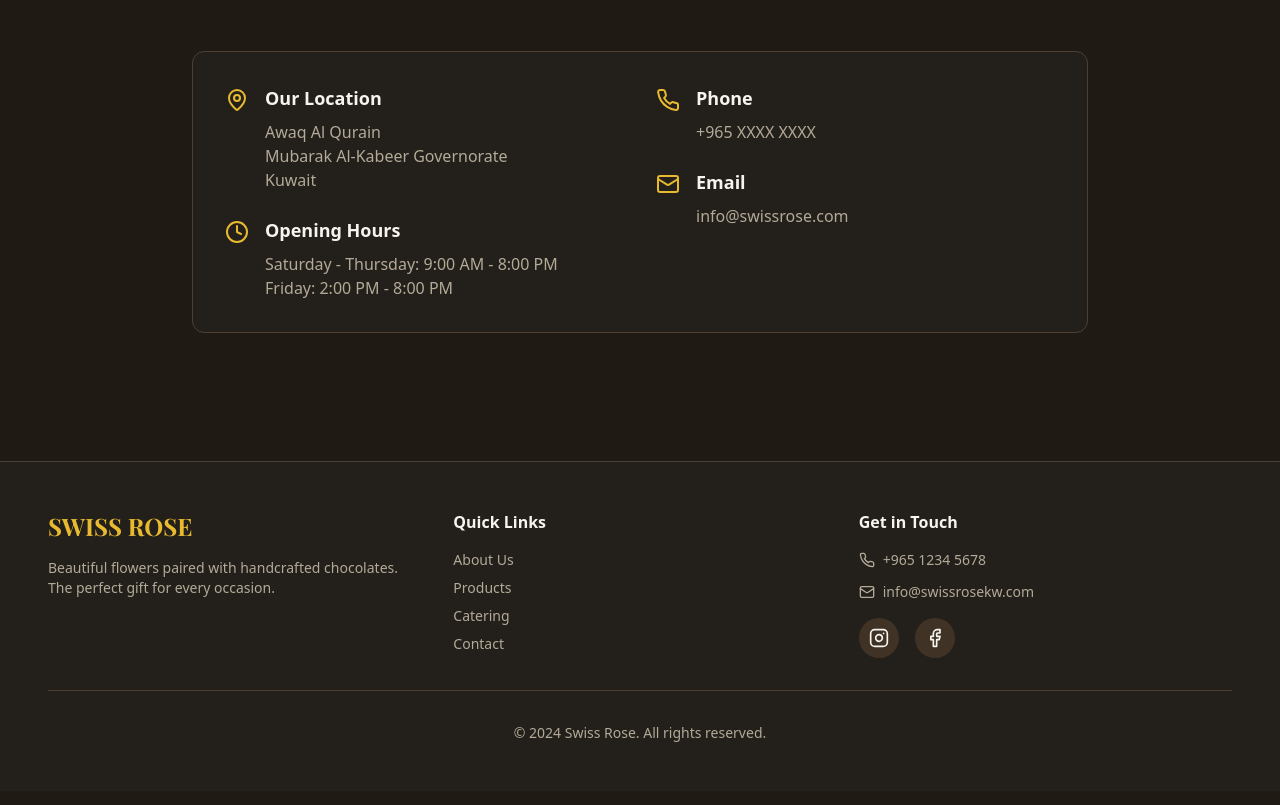
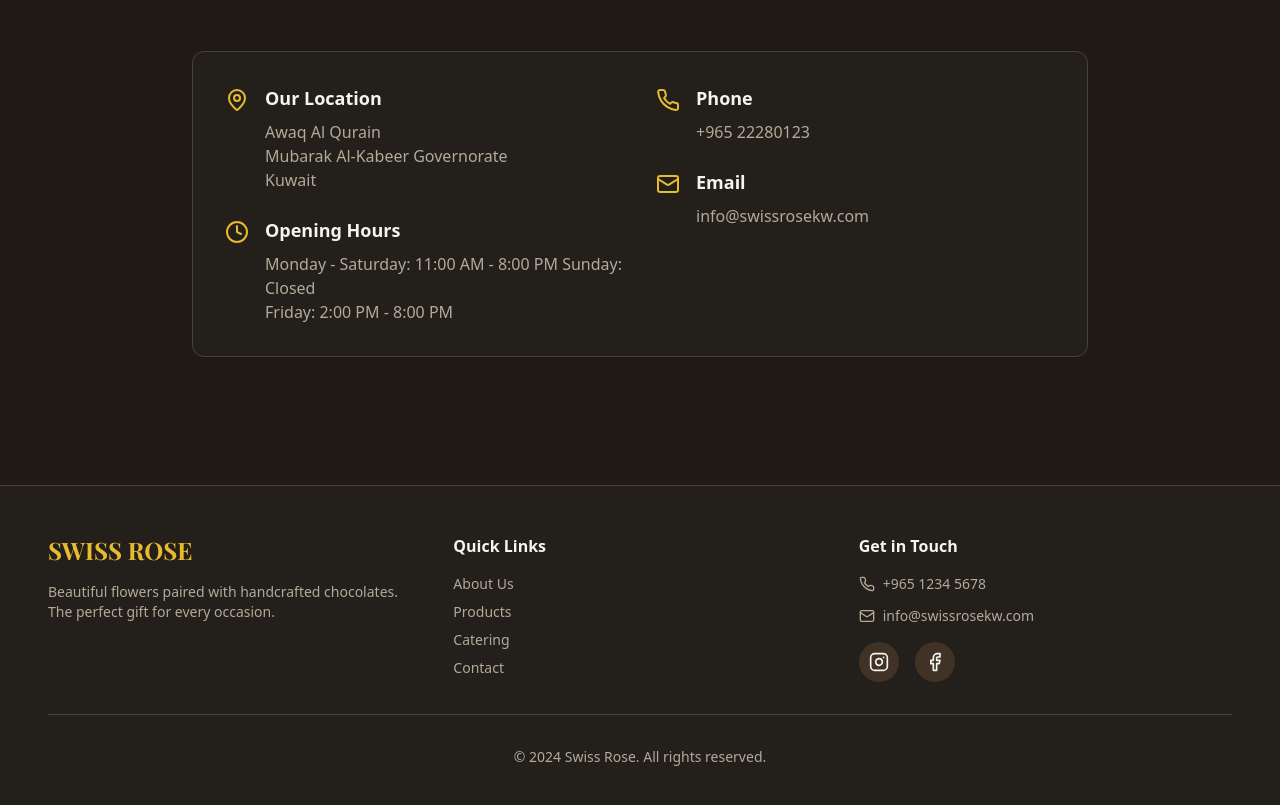
Before and after one commit to swissrosekw/swissrose-chocolate, a React (Vite) app: page /about in a window 1280 px wide. Shown: the part 1333-2138 px from the top of the page. Built offline with nearby package versions, Linux system fonts and the light colour scheme; the HTML template or start-up script is replaced by a standard one.

Commit message:
Visual edit in Lovable
Edited UI in Lovable

```diff
--- a/src/pages/About.tsx
+++ b/src/pages/About.tsx
@@ -1,10 +1,8 @@
 import Header from "@/components/Header";
 import Footer from "@/components/Footer";
 import { MapPin, Phone, Mail, Clock } from "lucide-react";
-
 const About = () => {
-  return (
-    <div className="min-h-screen bg-background">
+  return <div className="min-h-screen bg-background">
       <Header />
 
       <main className="pt-24 pb-16">
@@ -102,7 +100,8 @@ const About = () => {
                   <div>
                     <h3 className="font-semibold text-lg mb-2">Opening Hours</h3>
                     <p className="text-muted-foreground">
-                      Saturday - Thursday: 9:00 AM - 8:00 PM<br />
+                      Monday - Saturday: 11:00 AM - 8:00 PM
+Sunday: Closed<br />
                       Friday: 2:00 PM - 8:00 PM
                     </p>
                   </div>
@@ -115,7 +114,7 @@ const About = () => {
                   <div>
                     <h3 className="font-semibold text-lg mb-2">Phone</h3>
                     <p className="text-muted-foreground">
-                      +965 XXXX XXXX
+                      +965 22280123
                     </p>
                   </div>
                 </div>
@@ -125,7 +124,7 @@ const About = () => {
                   <div>
                     <h3 className="font-semibold text-lg mb-2">Email</h3>
                     <p className="text-muted-foreground">
-                      info@swissrose.com
+                      info@swissrosekw.com
                     </p>
                   </div>
                 </div>
@@ -136,8 +135,6 @@ const About = () => {
       </main>
 
       <Footer />
-    </div>
-  );
+    </div>;
 };
-
 export default About;
```
